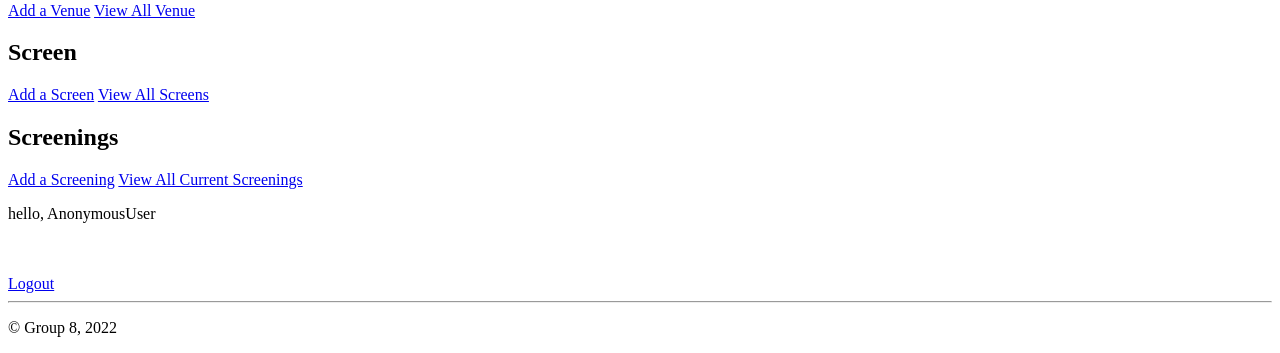
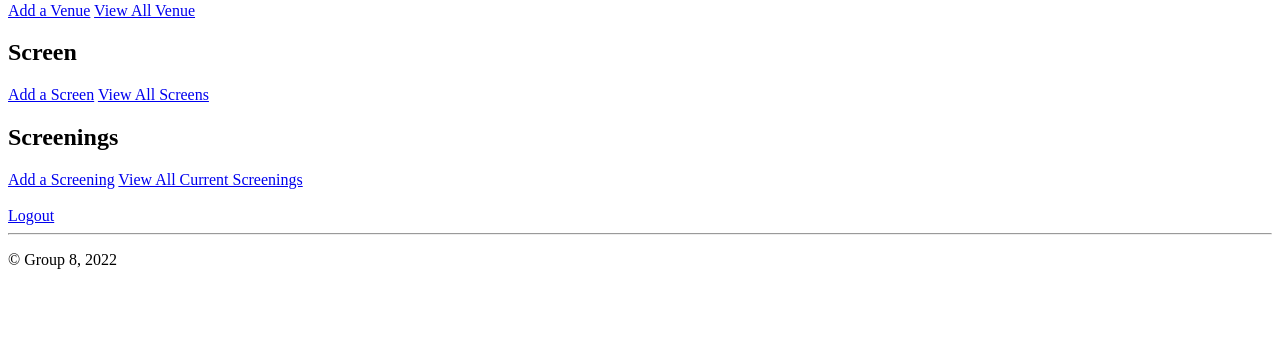
Before and after one commit to JosiahM42/UWEFlix, a Django app: page /cinemaAdmin/ in a window 1280 px wide. Shown: the part 560-913 px from the top of the page. After the commit the page ends 829 px from the top, so only its background shows below. Run offline with Django 3.2, Linux system fonts and the light colour scheme.

Commit message:
CSS clean up

```diff
--- a/uweflix/templates/uweflix/cinemaAdmin.html
+++ b/uweflix/templates/uweflix/cinemaAdmin.html
@@ -33,10 +33,10 @@ Home
     <a class="cinemaAdminButtons" href="{% url 'allFilms' %}" class="navbar-item">View All Current Screenings</a>
 
 
-    <p>hello, {{request.user}} </p>
+    <!-- <p>hello, {{request.user}} </p> -->
     <br>
     <br>
 
-    <a href="{% url 'logout' %}">Logout</a>
+    <a class="cinemaAdminButtons" href="{% url 'logout' %}">Logout</a>
 
 {% endblock %}
```
